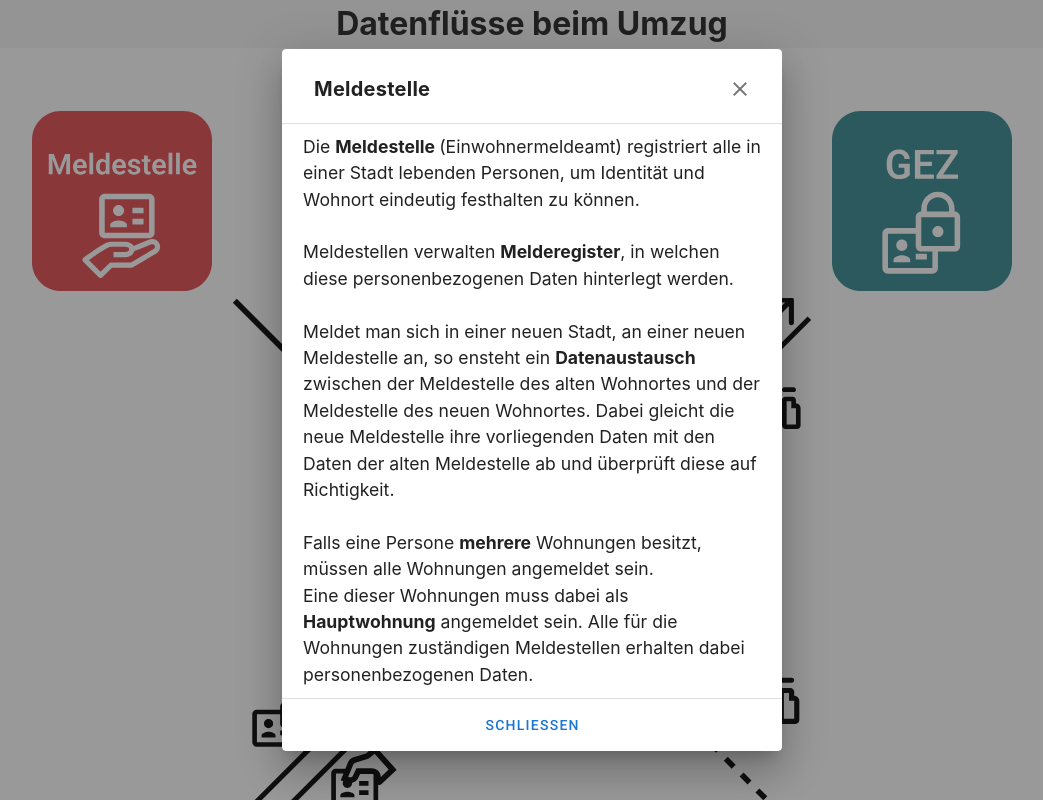
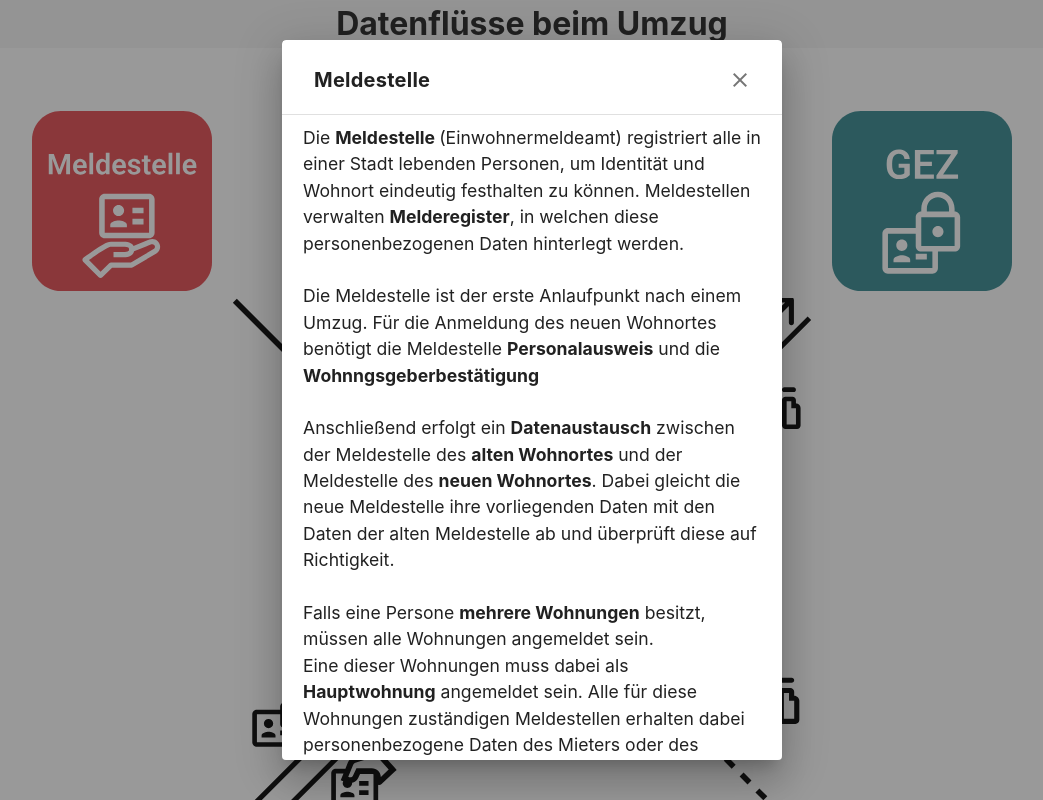
Before and after one commit to skatefasteatass/bachelorarbeit, a Vue app: page / in a window 1280 px wide. Both pictures are taken after a click on the button 240 px from the left and 201 px from the top of the page. Shown: the top 800 px of the page, without its empty margins (108-1151 px from the left). Built offline with nearby package versions, Linux system fonts and the light colour scheme.

Commit message:
fixed some minor text elements

```diff
--- a/src/components/DialogBeh.vue
+++ b/src/components/DialogBeh.vue
@@ -22,10 +22,10 @@
         personenbezogenen Daten im Melderegister gespeichert. <br>
         <br>
         Nun können <strong>andere öffentliche Behörden und Ämter</strong> (wie beispielsweise das Finanzamt) Daten aus dem Melderegister übermittelt bekommen und diese verarbeiten.
-        Umgekehrt haben diese Behörden und Ämter die Möglichkeit, Daten aus dem Melderegister anzufragen. <br>
+        Umgekehrt haben diese Behörden und Ämter auch die Möglichkeit, Daten aus dem Melderegister anzufragen. <br>
         <br>
         Durch die <strong>EU-DSGVO </strong> (EU-Datenschutz-Grundverordnung) ist festgelegt, dass eine Datenübermittlung und -verarbeitung an anderen öffentlichen Behörden oder Ämtern
-        nur erfolgen darf, wenn dies zur Erfüllung der öffentlichen Aufgaben dieser Behörden und Ämter dient. Ausnahmen sind dabei Strafverfolgung oder die Gefährdung der nationalen Sicherheit.
+        nur erfolgen darf, wenn dies <strong>zur Erfüllung der öffentlichen Aufgaben</strong> dieser Behörden und Ämter dient. Ausnahmen sind dabei Strafverfolgung oder die Gefährdung der nationalen Sicherheit.
         </div>
 
         <v-divider />
--- a/src/components/DialogGez.vue
+++ b/src/components/DialogGez.vue
@@ -18,9 +18,13 @@
         <v-divider />
 
         <div class="content">
-            GEZ ist die Abkürzung für "Gebühreneinzugszentrale der öffentlich-rechtlichen Rundfunkanstalten". <br>
-            Jede angemeldete, volljährige Person ist dazu verpflichtet, monatlich einen bestimmten Geldbetrag
-            an die GEZ zu überweisen. Die dafür benötigten personenbezogenen Daten gelangen auf zwei verschiedene
+            Die <strong>GEZ</strong>, oder auch Beitragsservice von ARD, ZDF und Deutschlandradio, ist für den Einzug
+            der Rundfunkbeiträge zuständig. <br>
+            <br>
+            Durch den <strong>RBStV</strong> (Runfunkbeitragsstaatsvertrag) ist festgelegt, dass jede angemeldete, volljährige Person dazu verpflichtet ist,
+            monatlich einen bestimmten Geldbetrag an die GEZ zu überweisen. In einem <strong>Haushalt mit mehreren Personen</strong>, wie beispielsweise
+            einer WG, muss nur eine Person den Rundfunkbeitrag zahlen.<br>
+            Die dafür benötigten personenbezogenen Daten gelangen auf zwei verschiedene
             Arten zur GEZ: <br>
             <br>
             Beim der <strong>bundesweiten</strong> Meldedatenübermittlung (Meldedatenabgleich) senden alle Meldestellen die vorhandenen personenbezogenen Daten
@@ -42,10 +46,11 @@
                 <li>Einzugsdatum</li>
             </ul>
             <br>
-            Verarbeitete Daten unterliegen dabei der <strong>EU-DSGVO </strong> (EU-Datenschutz-Grundverordnung). Das bedeutet, dass sie nur zur Erfüllung der Aufgabe verwendet werden dürfen,
-            zu der sie auch erhoben wurden. Außerdem besteht unter jeweiligen Voraussetzungen das Recht auf Auskunft, Berichtigung, Löschung und Einschränung der Verarbeitung. <br>
-            <br>
-            <v-card-text>Wichtig! In einem Haushalt mit mehreren Personen, wie beispielsweise einer WG, muss nur eine Person den Rundfunkbeitrag zahlen.</v-card-text>
+            Durch die <strong>EU-DSGVO </strong> (EU-Datenschutz-Grundverordnung) ist festgelegt, dass diese Daten nur zur Erfüllung der Aufgabe verwendet werden dürfen,
+            zu der sie auch erhoben wurden. <br>
+            Durch die EU-DSGVO ist auch festgelegt, dass Personen das Recht auf <strong>Auskunft</strong>, <strong>Berichtigung</strong>
+            und ggfs. <strong>Löschung</strong> oder <strong>Einschränkung der Verarbeitung</strong> ihrer Daten haben. <br>
+
         </div>
 
         <v-divider />
--- a/src/components/DialogMReg.vue
+++ b/src/components/DialogMReg.vue
@@ -19,7 +19,7 @@
 
         <div class="content">
         Im <strong>Melderegister</strong> werden personenbezogene Daten von in einer Stadt angemeldeten Personen gespeichert.
-        Ein Melderegister wird von der zugehörigen Meldestelle einer Stadt verwaltet. <br>
+        Ein Melderegister wird von der zugehörigen <strong>Meldestelle</strong> einer Stadt verwaltet. <br>
         <br>
         Folgende personenbezogene Daten werden im Melderegister gespeichert:
         <ul>
@@ -41,16 +41,16 @@
             <li>Sterbedatum und -ort</li>
         </ul>
         <br>
-        Die <strong>EU-DSGVO</strong> (EU-Datenschutz-Grundverordnung) schreibt dabei vor, dass Daten aus dem Melderegister nur entsprechend der Aufgaben
+        Die <strong>EU-DSGVO</strong> (EU-Datenschutz-Grundverordnung) legt fest, dass Daten aus dem Melderegister nur entsprechend der Aufgaben
         der Meldestellen verwendet werden dürfen. Die Meldestelle steht dabei in der Pflicht
         das Melderegister stets richtig und vollständig zu halten.<br>
         <br>
-        Personen haben das Recht auf <strong>Auskunft</strong> über ihre Daten,
-        die Verarbeitungszwecke dieser Daten und ggfs. <strong>Berichtigung</strong> dieser Daten.
-        Die Meldestellen müssen personenbezogene Daten <strong> löschen</strong>,
+        Durch die EU-DSGVO ist für Personen auch das Recht auf <strong>Auskunft</strong> über ihre Daten,
+        die Verarbeitungszwecke dieser Daten und ggfs. <strong>Berichtigung</strong> dieser Daten festgelegt.
+        Die Meldestellen müssen Daten <strong> löschen</strong>,
         sofern diese zur Erfüllung ihrer Aufgabe nicht länger benötigt werden. <br>
         <br>
-        Meldestellen dürfen anderen öffentlichen Stellen Daten aus dem Melderegister übermitteln, sofern dies
+        Meldestellen dürfen <strong>anderen öffentlichen Stellen</strong> Daten aus dem Melderegister übermitteln, sofern dies
         zur Erfüllung der öffentlichen Aufgabe der entsprechenden Stelle dient. Diese Übermittlung
         kann in regelmäßigen Abständen sowohl <strong>manuell</strong> als auch <strong>automatisiert</strong> erfolgen. <br>
         <br>
@@ -65,8 +65,9 @@
             <li>sofern die Person verstorben ist, diese Tatsache</li>
         </ul>
         <br>
-        Werden diese Daten zu Gewerbezwecken verwendet, so müssen diese angegeben werden.
-        Sie dürfen nicht außerhalb dieser Zwecke verwendet werden und müssen nach der Erfüllung ihres Zwecks gelöscht werden.
+        Werden diese Daten zu <strong>Gewerbezwecken</strong> verwendet, so müssen diese angegeben werden.
+        Sie dürfen nicht außerhalb dieser Zwecke verwendet werden und müssen nach der Erfüllung ihres Zwecks gelöscht werden.<br>
+
         </div>
 
         <v-divider />
--- a/src/components/DialogMStelle.vue
+++ b/src/components/DialogMStelle.vue
@@ -19,19 +19,21 @@
 
             <div class="content">
               Die <strong>Meldestelle </strong> (Einwohnermeldeamt) registriert alle in einer Stadt lebenden Personen,
-              um Identität und Wohnort eindeutig festhalten zu können. <br>
-              <br>
+              um Identität und Wohnort eindeutig festhalten zu können.
               Meldestellen verwalten <strong>Melderegister</strong>, in welchen diese personenbezogenen Daten hinterlegt werden.<br>
               <br>
-              Meldet man sich in einer neuen Stadt, an einer neuen Meldestelle an,
-              so ensteht ein <strong>Datenaustausch</strong> zwischen der Meldestelle des alten Wohnortes
-              und der Meldestelle des neuen Wohnortes.
+              Die Meldestelle ist der erste Anlaufpunkt nach einem Umzug.
+              Für die Anmeldung des neuen Wohnortes benötigt die Meldestelle <strong>Personalausweis</strong> und die <strong>Wohnngsgeberbestätigung</strong><br>
+              <br>
+              Anschließend erfolgt ein <strong>Datenaustausch</strong> zwischen der Meldestelle des <strong>alten Wohnortes</strong>
+              und der Meldestelle des <strong>neuen Wohnortes</strong>.
               Dabei gleicht die neue Meldestelle
               ihre vorliegenden Daten mit den Daten der alten Meldestelle ab und überprüft diese auf Richtigkeit.<br>
               <br>
-              Falls eine Persone <strong>mehrere</strong> Wohnungen besitzt, müssen alle Wohnungen angemeldet sein.<br>
-              Eine dieser Wohnungen muss dabei als <strong>Hauptwohnung</strong> angemeldet sein. Alle für die
-              Wohnungen zuständigen Meldestellen erhalten dabei personenbezogenen Daten.
+              Falls eine Persone <strong>mehrere Wohnungen</strong> besitzt, müssen alle Wohnungen angemeldet sein.<br>
+              Eine dieser Wohnungen muss dabei als <strong>Hauptwohnung</strong> angemeldet sein. Alle für diese
+              Wohnungen zuständigen Meldestellen erhalten dabei personenbezogene Daten des Mieters oder des Eigentümers. <br>
+
             </div>
 
         <v-divider/>
```
